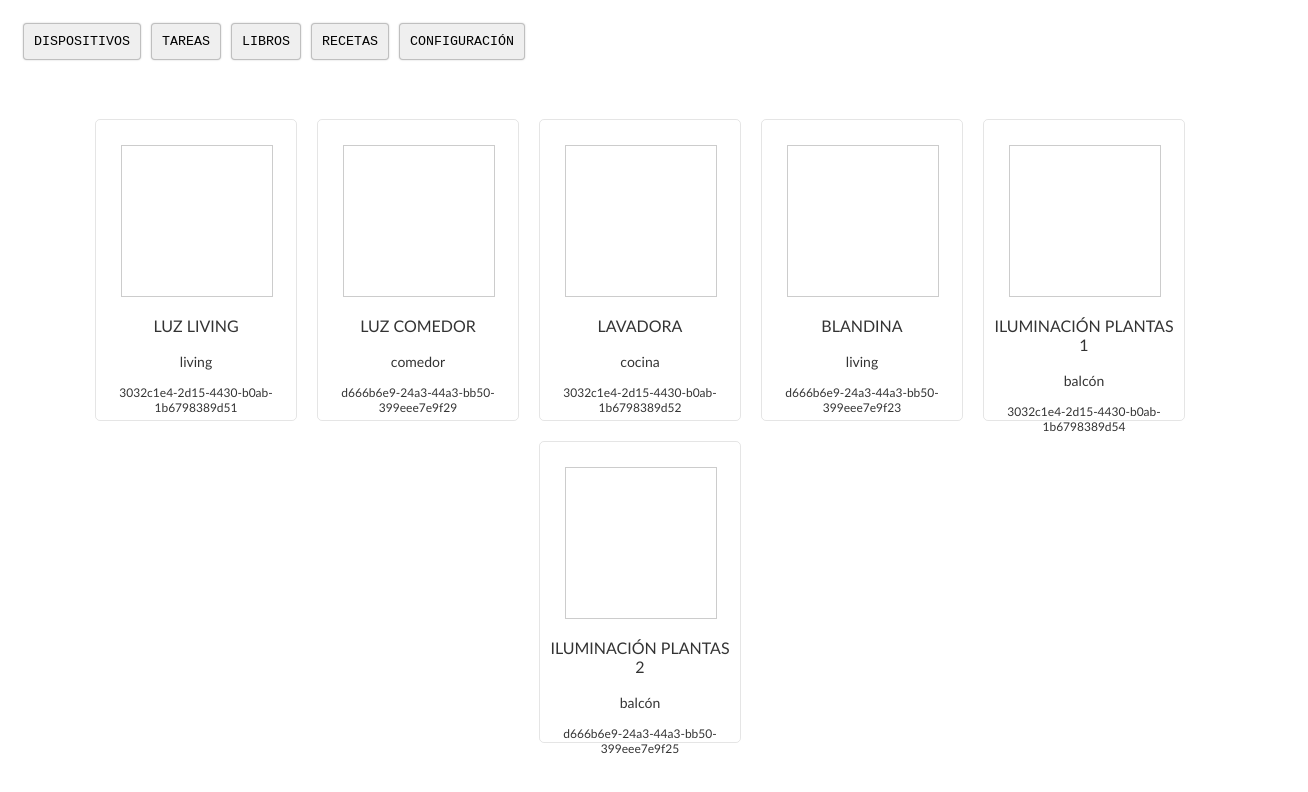
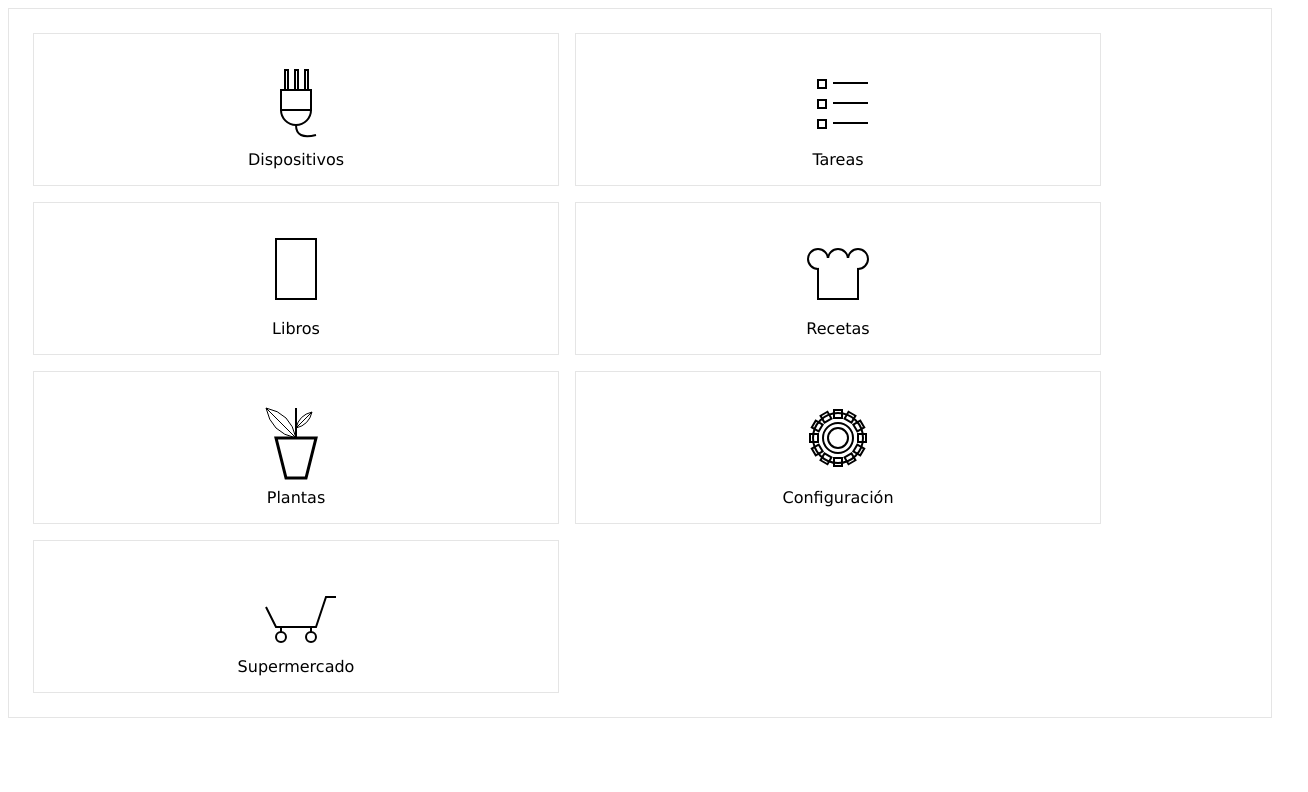
Before and after one commit to ClaudioLillo/secret-santa, a React (Create React App) app: page /#/ in a window 1280 px wide. Shown: the top 792 px of the page, 1308 px wide, since content can reach past the window. Built offline with nearby package versions, Linux system fonts and the light colour scheme.

Commit message:
added icons

```diff
--- /dev/null
+++ b/src/components/home/Home.css
@@ -0,0 +1,18 @@
+.home{
+    padding: 16px;
+    border: 1px solid rgba(0,0,0,0.1);
+    display: flex;
+    flex-wrap: wrap;
+}
+
+.page-card{
+    padding: 16px;
+    border: 1px solid rgba(0,0,0,0.1);
+    width: 40%;
+    display: flex;
+    flex-direction: column;
+    justify-content: center;
+    align-items: center;
+    margin: 8px;
+    font-family: Verdana, sans-serif;
+}
--- /dev/null
+++ b/src/components/home/Home.tsx
@@ -0,0 +1,36 @@
+import React, {FC} from 'react';
+import './Home.css';
+import PageCard from './PageCard';
+
+import Plant from '../../icons/Plants';
+import Supermarket from '../../icons/supermarket';
+import Settings from '../../icons/Settings';
+import Books from '../../icons/Books';
+import Tasks from '../../icons/Tasks';
+import Recipes from '../../icons/Recipes';
+import Devices from '../../icons/Devices';
+
+export type Page = {
+    name: string;
+    icon: JSX.Element;
+}
+
+export default function HomePage(){
+    const pages: Page[] = [
+        {name: 'Dispositivos', icon: <Devices/>},
+        {name: 'Tareas', icon: <Tasks/>},
+        {name: 'Libros', icon: <Books/>},
+        {name: 'Recetas', icon: <Recipes/>},
+        {name: 'Plantas', icon: <Plant/>},
+        {name: 'Configuración', icon: <Settings/>},
+        {name: 'Supermercado', icon: <Supermarket/>},
+    ]
+
+    return (
+        <div className="home">
+            {pages.map((page)=>(
+                <PageCard {...page}/>
+            ))}
+        </div>
+    )
+}
--- /dev/null
+++ b/src/components/home/PageCard.tsx
@@ -0,0 +1,16 @@
+import React, {FC} from 'react';
+import Plant from '../../icons/Plants'
+
+type Props = {
+    name: string;
+    icon: React.ReactNode;
+}
+
+export default function PageCard({name, icon}: Props){
+    return (
+        <div className="page-card">
+            <>{icon}</>
+            <div>{name}</div>
+        </div>
+    )
+}
--- /dev/null
+++ b/src/icons/Books.tsx
@@ -0,0 +1,19 @@
+type Props = {
+    color?: string;
+}
+
+export default function Books({color}: Props){
+    const stroke = color ? color : 'black';
+
+    const tooth: number[] = []
+
+    for (let i=0; i<12; i++){
+        tooth.push(i*30);
+    }
+
+    return(
+        <svg width="100" height="100" xmlns="http://www.w3.org/2000/svg">
+            <rect x="30" y="20" width="40" height="60" style={{fill:"none", stroke, strokeWidth:2}} />
+        </svg>
+    )
+}
--- /dev/null
+++ b/src/icons/Devices.tsx
@@ -0,0 +1,17 @@
+type Props = {
+    color?: string;
+}
+
+export default function Devices({color}: Props){
+    const stroke = color ? color : 'black';
+    return(
+        <svg width="100" height="100" xmlns="http://www.w3.org/2000/svg">
+            <circle r="15" cx="50" cy="60" style={{fill:"none",stroke,strokeWidth:2}}/>
+            <rect x="35" y="40" width="30" height="20" style={{fill:"white", stroke, strokeWidth:2}} />
+            <rect x="39" y="20" width="3" height="20" style={{fill:"white", stroke, strokeWidth:2}} />
+            <rect x="49" y="20" width="3" height="20" style={{fill:"white", stroke, strokeWidth:2}} />
+            <rect x="59" y="20" width="3" height="20" style={{fill:"white", stroke, strokeWidth:2}} />
+            <path d="M 50 75  Q 50 90 70 85 " style={{fill:"none",stroke,strokeWidth:2}}/>
+        </svg>
+    )
+}
--- /dev/null
+++ b/src/icons/Plants.tsx
@@ -0,0 +1,18 @@
+type Props = {
+    color?: string;
+}
+
+export default function Plant({color}: Props){
+    const stroke = color ? color : 'black';
+    return(
+        <svg width="100" height="100" xmlns="http://www.w3.org/2000/svg">
+            <polygon points="30,50 70,50 60,90 40,90" style={{stroke,strokeWidth:3, fill:"none"}}/>
+            <path d="M 50 50 L 50 20 Z" style={{fill:"none",stroke,strokeWidth:2}}/>
+            <path d="M 50 50  Q 25 45 20 20 Z" style={{fill:"none",stroke,strokeWidth:1}}/>
+            <path d="M 50 50  Q 45 25 20 20 Z" style={{fill:"none",stroke,strokeWidth:1}}/>
+            <path d="M 50 40  Q 53 27 66 24 Z" style={{fill:"none",stroke,strokeWidth:1}}/>
+            <path d="M 50 40  Q 63 37 66 24 Z" style={{fill:"none",stroke,strokeWidth:1}}/>
+
+        </svg>
+    )
+}
--- /dev/null
+++ b/src/icons/Recipes.tsx
@@ -0,0 +1,16 @@
+type Props = {
+    color?: string;
+}
+
+export default function Recipes({color}: Props){
+    const stroke = color ? color : 'black';
+    return(
+        <svg width="100" height="100" xmlns="http://www.w3.org/2000/svg">
+            <path d="M 30,50 L 30,80 L 70,80 L 70,50" style={{fill:"none",stroke,strokeWidth:2}}/>
+            <circle r="10" cx="30" cy="40" style={{fill:"none",stroke,strokeWidth:2}}/>
+            <circle r="10" cx="50" cy="40" style={{fill:"none",stroke,strokeWidth:2}}/>
+            <circle r="10" cx="70" cy="40" style={{fill:"none",stroke,strokeWidth:2}}/>
+            <rect x="32" y="40" width="36" height="20" style={{fill:"white", stroke:"white", strokeWidth:2}} />
+        </svg>
+    )
+}
--- /dev/null
+++ b/src/icons/Settings.tsx
@@ -0,0 +1,28 @@
+type Props = {
+    color?: string;
+}
+
+export default function Settings({color}: Props){
+    const stroke = color ? color : 'black';
+
+    const tooth: number[] = []
+
+    for (let i=0; i<12; i++){
+        tooth.push(i*30);
+    }
+
+    return(
+        <svg width="100" height="100" xmlns="http://www.w3.org/2000/svg">
+            <circle r="10" cx="50" cy="50" style={{fill:"none",stroke,strokeWidth:2}}/>
+            <circle r="15" cx="50" cy="50" style={{fill:"none",stroke,strokeWidth:2}}/>
+            <circle r="25" cx="50" cy="50" style={{fill:"none",stroke,strokeWidth:2}}/>
+            <rect x="46" y="22" width="8" height="8" style={{fill:"none", stroke, strokeWidth:2}} />
+            {tooth.map(t=>(
+                <rect x="46" y="22" width="8" height="8" style={{fill:"none", stroke, strokeWidth:2}} transform-origin="center" transform={`rotate(${t})`} key={t}/>
+            ))}
+
+
+
+        </svg>
+    )
+}
--- /dev/null
+++ b/src/icons/Tasks.tsx
@@ -0,0 +1,24 @@
+type Props = {
+    color?: string;
+}
+
+export default function Books({color}: Props){
+    const stroke = color ? color : 'black';
+
+    const points: number[] = []
+
+    for (let i=0; i<3; i++){
+        points.push(i*20);
+    }
+
+    return(
+        <svg width="100" height="100" xmlns="http://www.w3.org/2000/svg">
+            {points.map(t=>(
+                <>
+                <rect x="30" y={`${30 + t}`} width="8" height="8" style={{fill:"none", stroke, strokeWidth:2}} key={t}/>
+                <line x1="45" y1={`${33 + t}`} x2="80" y2={`${33 + t}`} style={{stroke, strokeWidth:2}} />
+                </>
+            ))}
+        </svg>
+    )
+}
--- /dev/null
+++ b/src/icons/supermarket.tsx
@@ -0,0 +1,17 @@
+type Props = {
+    color?: string;
+}
+
+export default function Supermarket({color}: Props){
+    const stroke = color ? color : 'black';
+    return(
+        <svg width="100" height="100" xmlns="http://www.w3.org/2000/svg">
+            <path d="M 20,50 L 30,70 L 70,70 L 80,40 L 90,40" style={{fill:"none",stroke,strokeWidth:2}}/>
+            <path d="M 35,70 L 35,75 Z" style={{fill:"none",stroke,strokeWidth:2}}/>
+            <path d="M 65,70 L 65,75 Z" style={{fill:"none",stroke,strokeWidth:2}}/>
+            <circle r="5" cx="35" cy="80" style={{fill:"none",stroke,strokeWidth:2}}/>
+            <circle r="5" cx="65" cy="80" style={{fill:"none",stroke,strokeWidth:2}}/>
+
+        </svg>
+    )
+}
--- a/src/index.tsx
+++ b/src/index.tsx
@@ -11,11 +11,12 @@ import Devices from "./components/devices/Devices";
 import Tasks from "./components/tasks/Tasks";
 import Books from "./components/books/Books";
 import Recipes from "./components/recipes/Recipes";
+import Home from "./components/home/Home";
 
 const router = createHashRouter([
   {
     path: "/*",
-    element: <Devices />,
+    element: <Home />,
   },
   {
     path: "/tasks",
```
Also changed, not shown: src/data/plants.ts (added, +33 -0 lines).
